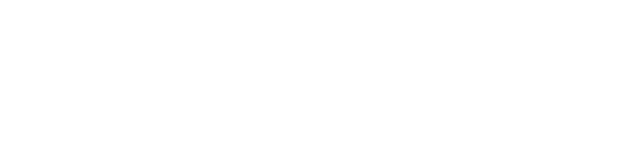
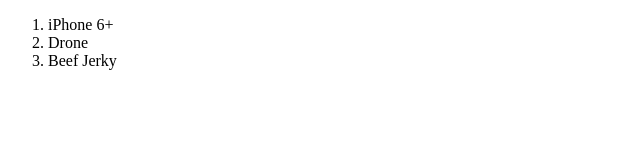
Before and after one commit to grayhildreth/list, a plain HTML site: page index.html in a window 1280 px wide. Shown: the whole page, without its empty margins (0-640 px from the left). Drawn offline with Linux system fonts and the light colour scheme.

Commit message:
added list items to html

```diff
--- a/index.html
+++ b/index.html
@@ -6,7 +6,11 @@
 
   <body>
 
-
+    <ol>
+      <li>iPhone 6+</li>
+      <li>Drone</li>
+      <li>Beef Jerky</li>
+    </ol>
 
 
   </body>
```
